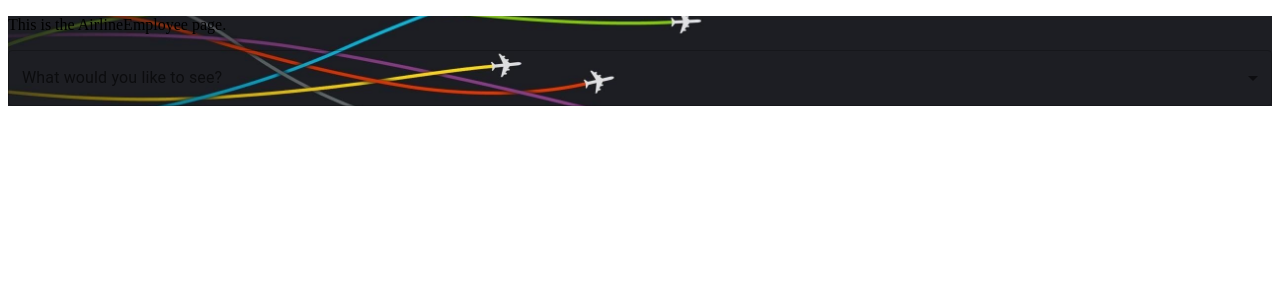
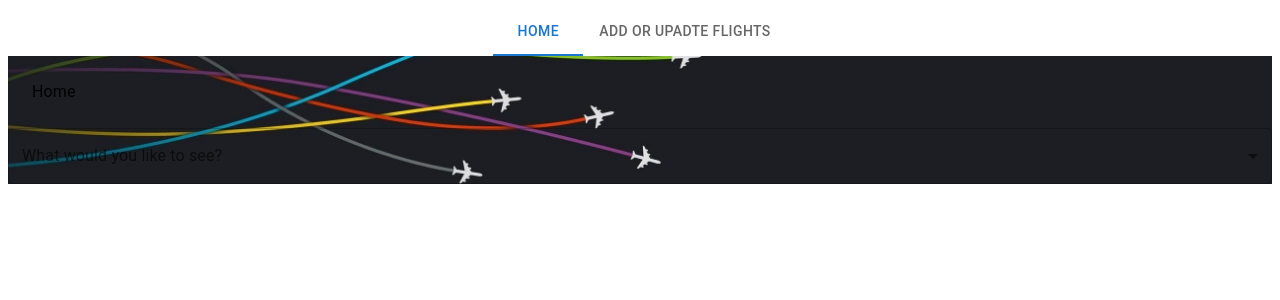
Before and after one commit to gopinathsjsu/team-project-team-six, a React app in the folder airportmgr/frontend/: page /airlineemployeepage in a window 1280 px wide. Shown: the top 300 px of the page. Built offline with nearby package versions, Linux system fonts and the light colour scheme; the HTML template or start-up script is replaced by a standard one.

Commit message:
implemented the employee pages

```diff
--- a/airportmgr/frontend/src/components/AirlineEmployeePage.js
+++ b/airportmgr/frontend/src/components/AirlineEmployeePage.js
@@ -1,13 +1,129 @@
-import React, { Component } from "react";
 
-export default class AirlineEmployeePage extends Component {
-  constructor(props) {
-    super(props);
+import React, {useEffect, useState, } from 'react';
+import PropTypes from 'prop-types';
+import Tabs from '@mui/material/Tabs';
+import Tab from '@mui/material/Tab';
+import Typography from '@mui/material/Typography';
+import Box from '@mui/material/Box';
+import FlightForm from './FlightForm';
+import LoginPage from './LoginPage';
+import {
+  Button, Grid,
+  } from "@material-ui/core";
+import { render } from 'react-dom';
+
+
+function TabPanel(props) {
+  const { children, value, index, ...other } = props;
+
+  return (
+    <div
+      role="tabpanel"
+      hidden={value !== index}
+      id={`simple-tabpanel-${index}`}
+      aria-labelledby={`simple-tab-${index}`}
+      {...other}
+    >
+      {value === index && (
+        <Box sx={{ p: 3 }}>
+          <Typography>{children}</Typography>
+        </Box>
+      )}
+    </div>
+  );
+}
+
+TabPanel.propTypes = {
+  children: PropTypes.node,
+  index: PropTypes.number.isRequired,
+  value: PropTypes.number.isRequired,
+};
+
+function a11yProps(index) {
+  return {
+    id: `simple-tab-${index}`,
+    'aria-controls': `simple-tabpanel-${index}`,
+  };
+}
+
+function renderForm() {
+  return (
+    <FlightForm />
+  );
+}
+
+
+
+export default function BasicTabs() {
+  const [value, setValue] = React.useState(0);
+  const [formVisisble, showForm] = useState(false);
+
+
+  const inputHandler = (e) => {
+    console.log("im here");
+   // if(e.target.value === 'add'){
+   //   addEvent = true;
+   // }
+   // if(e.target.value === 'update'){
+   //   updateEvent = true;
+   // }
+    showForm(true);
+  };
+  const handleChange = (event, newValue) => {
+    setValue(newValue);
+  };
+  const addEvent = false;
+  const updateEvent = false;
+  const handleClick = (event) => {
+    console.log("button is working here");
   }
 
-  render() {
     return (
-      <p>This is the AirlineEmployee page.</p>
+      <div>
+      <Box sx={{ width: '100%' }}>
+        <Box sx={{ width: '100%', bgcolor: 'background.paper' }}>
+        <Tabs value={value} onChange={handleChange} centered>
+          <Tab label="Home" />
+          <Tab label="Add Or Upadte flights" onClick={handleClick} />
+
+        </Tabs>
+      </Box>
+        <TabPanel value={value} index={0}>
+          Home
+        </TabPanel>
+        <TabPanel value={value} index={1}>
+        <Grid container>
+            <Grid item xs={1} />
+            <Grid item xs={10} style={{ display: "flex", gap: "1rem" }}>
+              <Button
+                  variant="contained"
+                  color="primary"
+                  type="submit"
+                  className="button-block"
+                  value = "add"
+                  onClick={inputHandler}
+                  >
+                  Add Flights
+              </Button>
+              <Button
+                  variant="contained"
+                  color="primary"
+                  type="submit"
+                  className="button-block"
+                  value = "update"
+                  onClick={inputHandler}
+                  >
+                  Update Flights
+              </Button>
+              </Grid>
+        </Grid>
+        </TabPanel>
+      </Box>
+      {/* {addEvent &&
+        <Form />
+      } */}
+
+      {formVisisble && renderForm()}
+      </div>
     );
-  }
 }
--- a/airportmgr/frontend/src/components/AirportEmployeePage.js
+++ b/airportmgr/frontend/src/components/AirportEmployeePage.js
@@ -1,13 +1,72 @@
-import React, { Component } from "react";
 
-export default class AirportEmployeePage extends Component {
-  constructor(props) {
-    super(props);
+import * as React from 'react';
+import PropTypes from 'prop-types';
+import Tabs from '@mui/material/Tabs';
+import Tab from '@mui/material/Tab';
+import Typography from '@mui/material/Typography';
+import Box from '@mui/material/Box';
+
+function TabPanel(props) {
+  const { children, value, index, ...other } = props;
+
+  return (
+    <div
+      role="tabpanel"
+      hidden={value !== index}
+      id={`simple-tabpanel-${index}`}
+      aria-labelledby={`simple-tab-${index}`}
+      {...other}
+    >
+      {value === index && (
+        <Box sx={{ p: 3 }}>
+          <Typography>{children}</Typography>
+        </Box>
+      )}
+    </div>
+  );
+}
+
+TabPanel.propTypes = {
+  children: PropTypes.node,
+  index: PropTypes.number.isRequired,
+  value: PropTypes.number.isRequired,
+};
+
+function a11yProps(index) {
+  return {
+    id: `simple-tab-${index}`,
+    'aria-controls': `simple-tabpanel-${index}`,
+  };
+}
+
+export default function BasicTabs() {
+  const [value, setValue] = React.useState(0);
+
+  const handleChange = (event, newValue) => {
+    setValue(newValue);
+  };
+
+  const handleClick = (event) => {
+    console.log("button is working here");
   }
-
-  render() {
-    return (
-      <p>This is the AirportEmployee page.</p>
-    );
-  }
+  return (
+    <Box sx={{ width: '100%' }}>
+      <Box sx={{ width: '100%', bgcolor: 'background.paper' }}>
+      <Tabs value={value} onChange={handleChange} centered>
+        <Tab label="Home" />
+        <Tab label=" Gate Maintenance" onClick={handleClick} />
+        <Tab label="Gate/Baggage assignment" />
+      </Tabs>
+    </Box>
+      <TabPanel value={value} index={0}>
+        Home
+      </TabPanel>
+      <TabPanel value={value} index={1}>
+        Gate Maintenance
+      </TabPanel>
+      <TabPanel value={value} index={2}>
+        Gate/Baggage assignment
+      </TabPanel>
+    </Box>
+  );
 }
--- a/airportmgr/frontend/src/components/FlightForm.js
+++ b/airportmgr/frontend/src/components/FlightForm.js
@@ -34,7 +34,7 @@ root: {
 },
 }));
 
-const Form = ({ handleClose }) => {
+const FlightForm = ({ handleClose }) => {
     const classes = useStyles();
     // create state variables for each input
     const [flightSource, setFlightSource] = useState('');
@@ -95,20 +95,20 @@ const Form = ({ handleClose }) => {
                     <LocalizationProvider dateAdapter={AdapterDayjs}>
                         <DateTimePicker
                             id="flightArrival"
-                            label="Flight Arrival Time"
+                            label="Flight Arrival/Departure Time"
                             value={value}
                             onChange={handleDateChange}
                             renderInput={(params) => <TextField {...params} variant="outlined"/>}
                         />
-                        <DateTimePicker
+                        {/* <DateTimePicker
                             id="flightDeparture"
                             label="Flight Departure Time"
                             value={value}
                             onChange={handleDateChange}
                             renderInput={(params) => <TextField {...params} variant="outlined"/>}
-                        />
+                        /> */}
                     </LocalizationProvider>
-                    <FormControl sx={{ m: 1, minWidth: 300 }}>
+                    <FormControl fullWidth>
                         <InputLabel id="flightStatus">Flight Status</InputLabel>
                             <Select
                                 labelId="flight-status-label"
@@ -126,7 +126,7 @@ const Form = ({ handleClose }) => {
                                 <MenuItem value={7}>Delayed</MenuItem>
                             </Select>
                     </FormControl>
-                    <FormControl sx={{ m: 1, minWidth: 300 }}>
+                    <FormControl fullWidth>
                         <InputLabel id="flightType">Flight Type</InputLabel>
                             <Select
                                 labelId="flight-type-label"
@@ -150,4 +150,4 @@ const Form = ({ handleClose }) => {
     );
 };
 
-export default Form;
+export default FlightForm;
```
